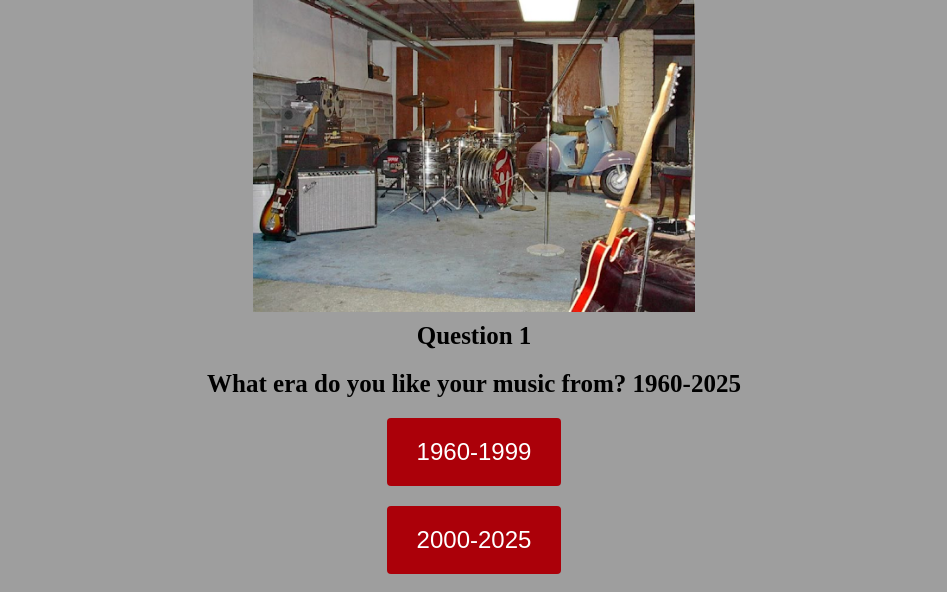
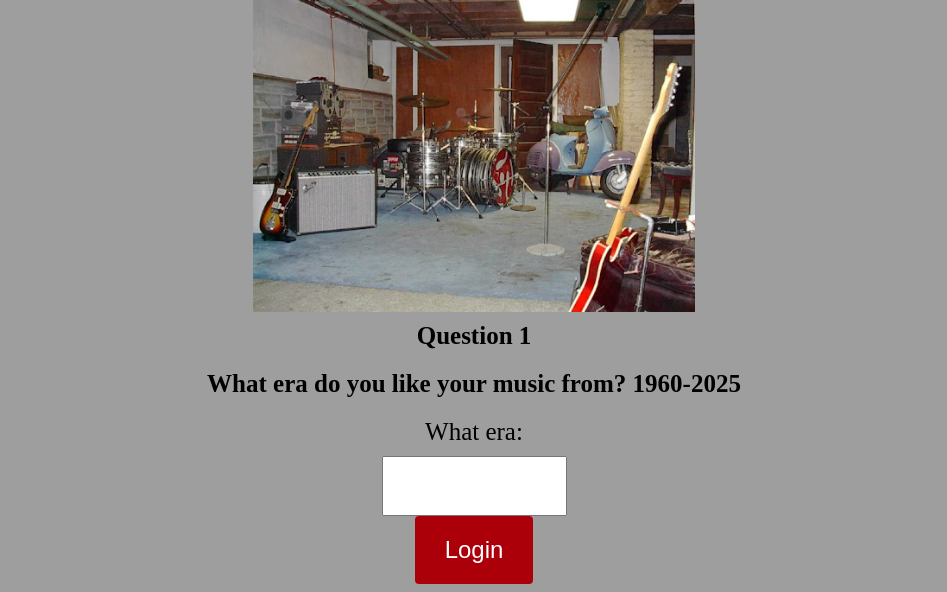
Before and after one commit to agarcia586/qiuiz, a plain HTML site: page eraans.html in a window 1280 px wide. Shown: the part 235-827 px from the top of the page, without its empty margins (166-1113 px from the left). Drawn offline with Linux system fonts and the light colour scheme.

Commit message:
BOOMSHAKALA

```diff
--- a/eraans.html
+++ b/eraans.html
@@ -18,14 +18,18 @@
     <div class="qone">
         <h3>Question 1</h3>
         <h2>What era do you like your music from? 1960-2025</h2>
-        <a href="3q1.html">
-        <p><button class="old">1960-1999</button></p>
-        </a>
-    <a href="3q2.html">
-    <p><button class="modern">2000-2025</button></p>
-</a>
+        <div class="question1">
+            <p>What era:</p>
+            <div class="ans">
+            <input class="time">
+            </div>
+            <div class="timebutton">
+                <button class="enter">Login</button>
+            </div>
+        </div>
+
     </div>
-    <script src="script.js"</script>
+    <script src="script.js"></script>
 
 </body>
 </html>
--- a/script.js
+++ b/script.js
@@ -1,14 +1,9 @@
-<script>
+
     document.querySelector(".timebutton").addEventListener("click", function() {
-         let timeInput = Number(document.querySelector(".time").value);
-      if (timeInput > = 1960 && timeInput < = 1999) {
-            window.location.href = "https://www.ebay.com/";
-            } else if (timeInput >= 2000 && timeInput <= 2025) {
-            window.location.href = "https://www.amazon.com/";
-						} else {document.querySelector(".timemessage").innerHTML = "Please enter a year between 1960-2025!";
-}
-
-    }
-
+let timeInput = Number(document.querySelector(".time").value);
+         if (timeInput >= 1960 && timeInput <= 1999) {
+            window.location.href = "3q1.html";
+         } else if (timeInput >= 2000 && timeInput <= 2025) {
+            window.location.href = "3q2.html";
+         }
     });
-</script>
--- a/style.css
+++ b/style.css
@@ -50,7 +50,7 @@ body {
       margin-right: auto;
       width: 50%;
     }
-    .button, .old, .modern, .Rbutt, .Sbutt, .Hbutt, .Pbutt {
+    .button, .old, .modern, .Rbutt, .Sbutt, .Hbutt, .Pbutt, .enter {
       background-color: #ab0009;
       color: white;
       border: none;
@@ -61,6 +61,19 @@ body {
       display: block; /* Makes the button a block element */
       margin: 0 auto; /* Centers horizontally */
   }
+.ans{
+      display: flex;
+      justify-content: center;
+    height:60px;
+    font-size:164pt;
+
+  }
+.timebutton{
+  display: flex;
+  justify-content: center;
+
+}
+
   .hidden{
     display: none;
 
```
Also changed, not shown: 3q1.html (+1 -1 lines), 3q2.html (+1 -1 lines), index.html (+1 -1 lines), bandpic.png (added), jamsesh.png (added).
